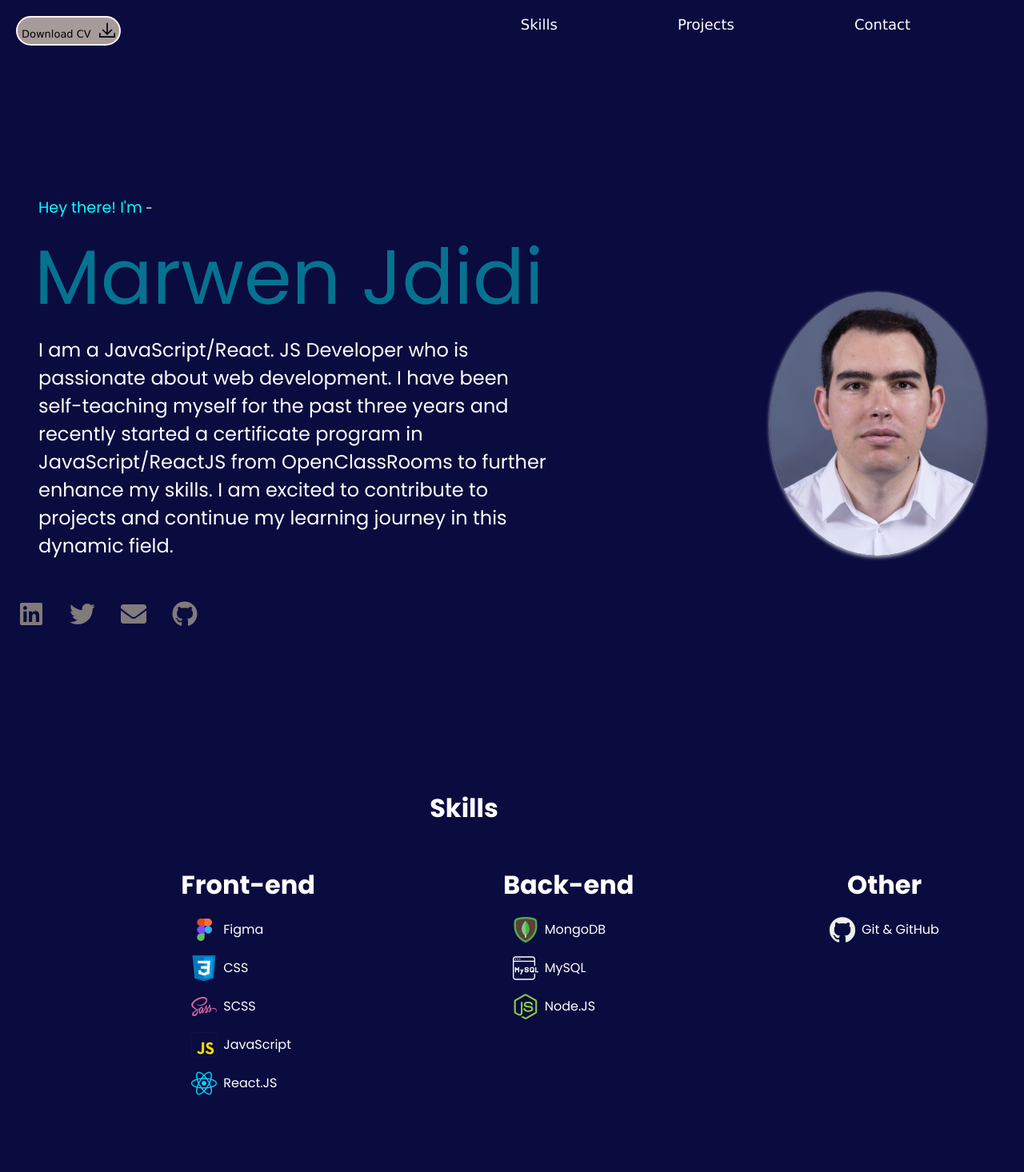
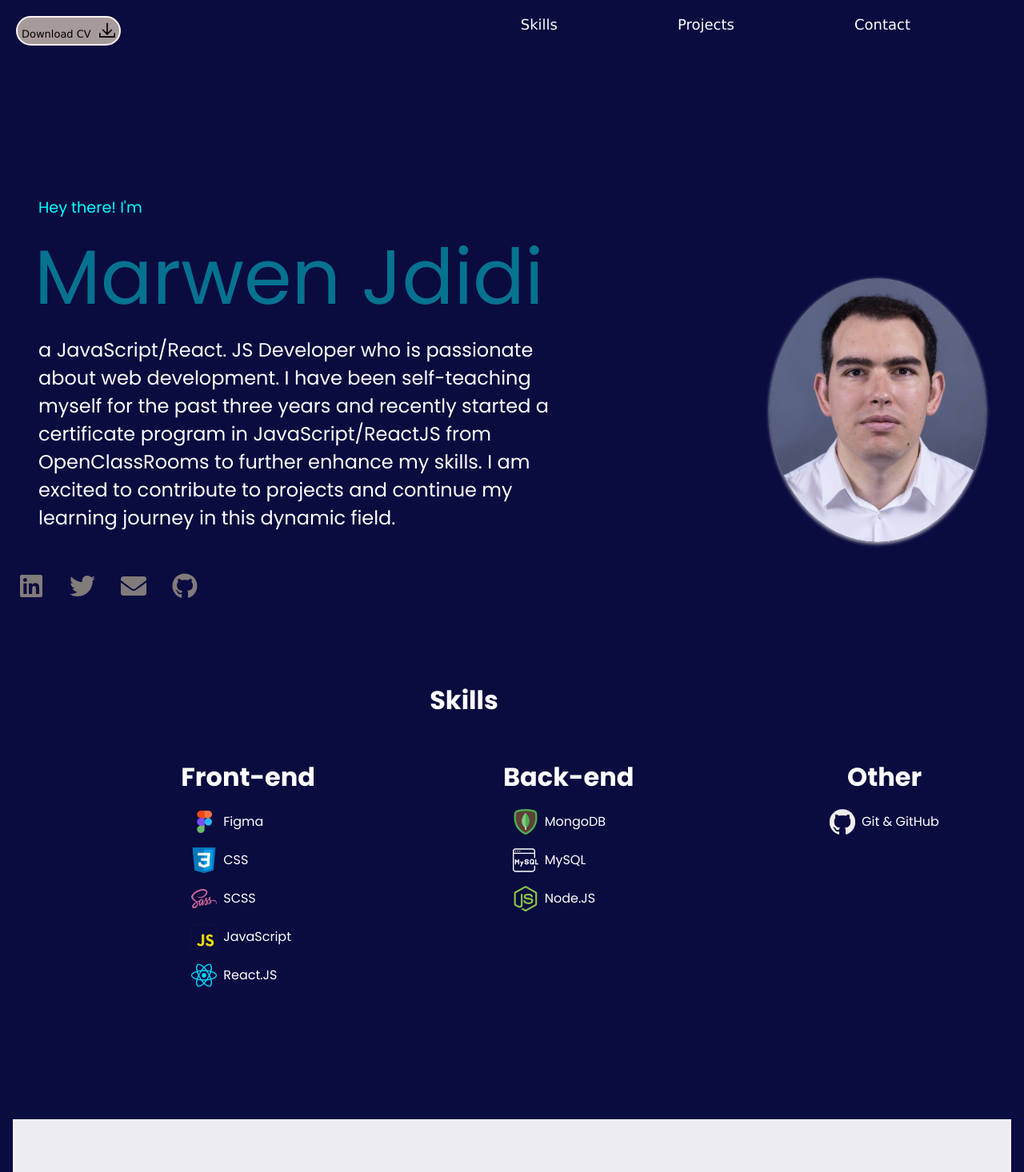
Before and after one commit to MarwenCode/portfolio, a React (Create React App) app: page / in a window 1280 px wide. Shown: the top 1466 px of the page at 80% size. Built offline with nearby package versions, Linux system fonts and the light colour scheme.

Commit message:
version 2 header and technologies updated

```diff
--- a/src/components/home/Home.jsx
+++ b/src/components/home/Home.jsx
@@ -33,12 +33,12 @@ const Home = () => {
     <div className="home">
       <div className="about">
         <div className="presentation">
-          <span> Hey there! I'm</span> -
+          <span> Hey there! I'm</span>
           <p className="text">
             <span className="name">Marwen Jdidi</span>
           </p>
           <p className="text2">
-            I am a JavaScript/React. JS Developer who is passionate about web
+            a JavaScript/React. JS Developer who is passionate about web
             development. I have been self-teaching myself for the past three
             years and recently started a certificate program in
             JavaScript/ReactJS from OpenClassRooms to further enhance my skills.
--- a/src/components/home/home.scss
+++ b/src/components/home/home.scss
@@ -119,7 +119,7 @@
   }
 
   .skills {
-    margin-top: 100px;
+    // margin-top: 100px;
     padding: 2em;
     text-align: center;
     // width: 80%;
@@ -129,7 +129,7 @@
 
     opacity: 0;
     transform: translateY(20px);
-    transition: opacity 1s, transform 0.5s;
+    transition: opacity 0.5s ease-in-out, transform 2s ease-in-out;
 
     h2 {
       font-size: 2em;
```
